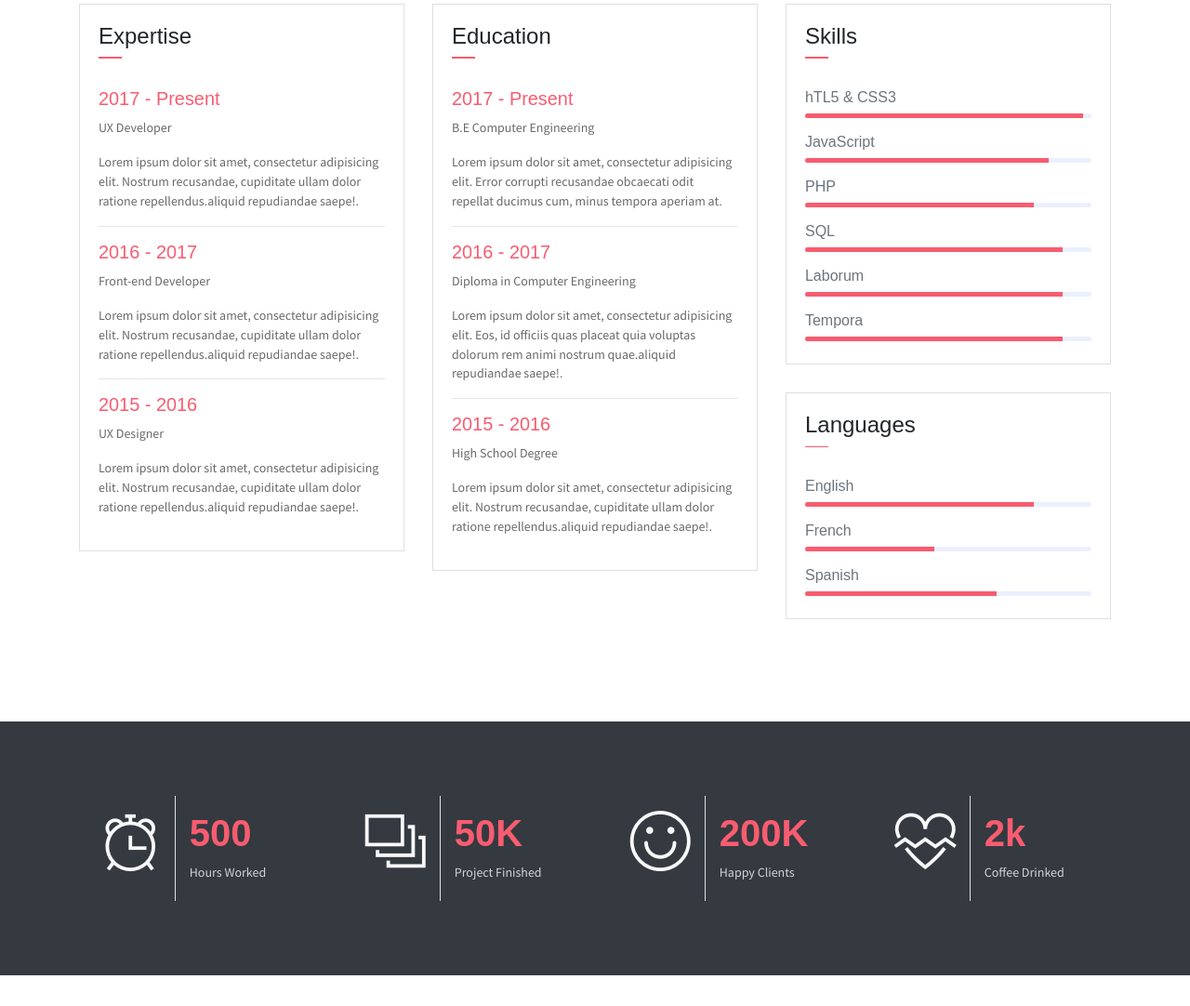
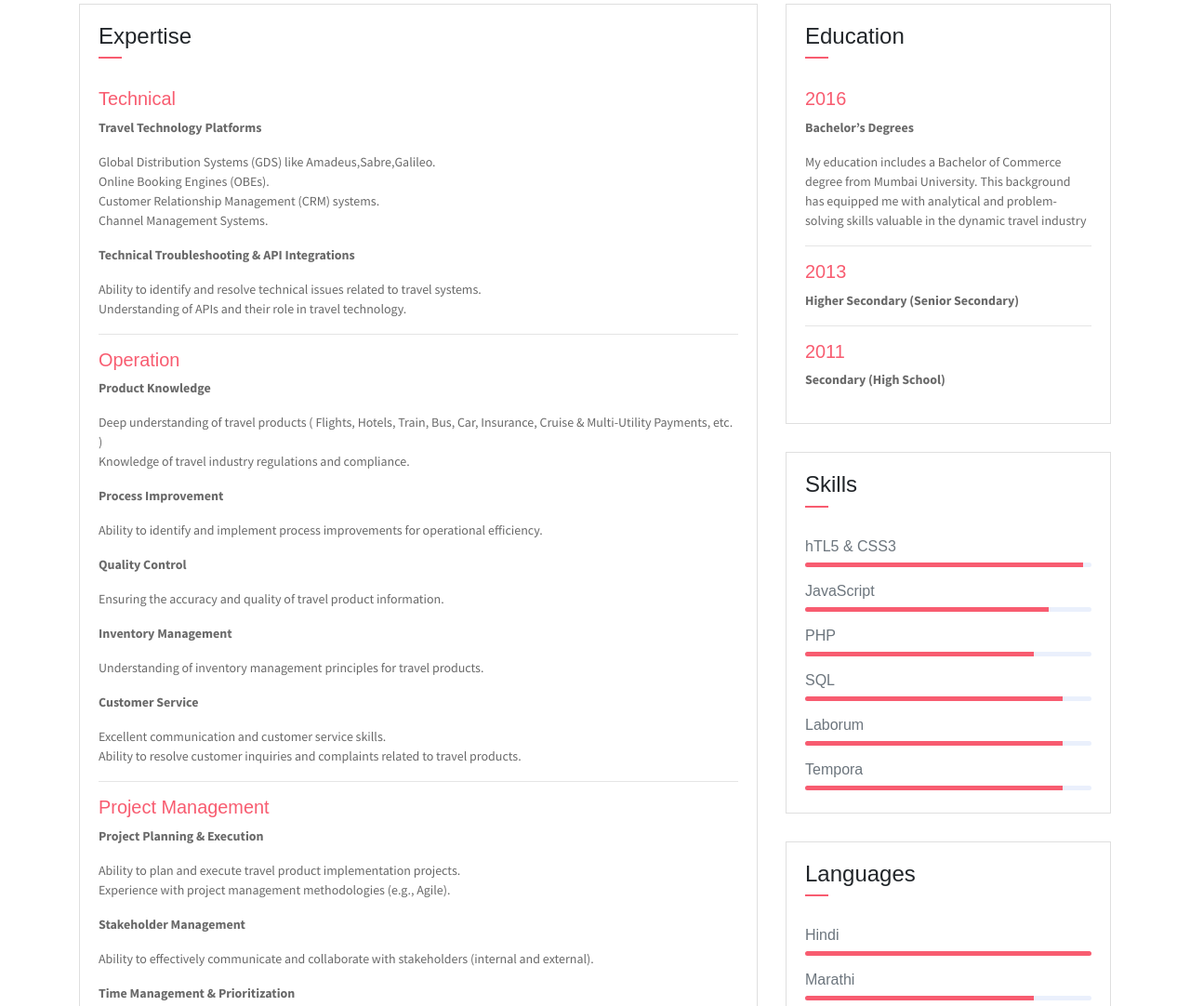
Before and after one commit to ItsYourMiA/miansari-info.github.io, a plain HTML site: page index.html in a window 1280 px wide. Shown: the part 1587-2669 px from the top of the page at 93% size. Drawn offline with Linux system fonts and the light colour scheme; some packages are replaced by stand-ins of ours.

Commit message:
changes and upgrades

```diff
--- a/index.html
+++ b/index.html
@@ -5,9 +5,11 @@
     <meta name="viewport" content="width=device-width, initial-scale=1, shrink-to-fit=no">
     <meta name="description" content="Start your development with MoahmmedIrshad landing page.">
     <meta name="author" content="Devcrud">
-    <title>MohammedIrshad Landing page | Free Bootstrap 4.3.x landing page</title>
+    <title>M!A.Info</title>
     <!-- font icons -->
     <link rel="stylesheet" href="assets/vendors/themify-icons/css/themify-icons.css">
+    <link rel="stylesheet" href="https://cdnjs.cloudflare.com/ajax/libs/font-awesome/6.0.0-beta3/css/all.min.css">
+
     <!-- Bootstrap + MohammedIrshad main styles -->
 	<link rel="stylesheet" href="assets/css/johndoe.css">
 </head>
@@ -18,9 +20,10 @@
             <ul class="social-icons pt-3">
                 <li class="social-item"><a class="social-link text-light" href="https://www.facebook.com/share/1CGf2aA5D8/?mibextid=wwXIfr"><i class="ti-facebook" aria-hidden="true"></i></a></li>
                 <li class="social-item"><a class="social-link text-light" href="https://www.linkedin.com/in/ansari-mohammed-irshad"><i class="ti-linkedin" aria-hidden="true"></i></a></li>
+		<li class="social-item"><a class="social-link text-light" href="#"><i class="fab fa-whatsapp" aria-hidden="true"></i></a></li>
                 <li class="social-item"><a class="social-link text-light" href="https://www.instagram.com/mohd_irshaad/profilecard/?igsh=enVlNnY2NDR0OGM0"><i class="ti-instagram" aria-hidden="true"></i></a></li>
-                <li class="social-item"><a class="social-link text-light" href="#"><i class="ti-github" aria-hidden="true"></i></a></li>
-		<li class="social-item"><a class="social-link text-light" href="#"><i class="ti-twitter" aria-hidden="true"></i></a></li>
+                <li class="social-item"><a class="social-link text-light" href="https://github.com/ItsYourMiA"><i class="ti-github" aria-hidden="true"></i></a></li>
+
             </ul>
             <div class="header-content">
                 <h4 class="header-subtitle" >Hello, I am</h4>
@@ -84,14 +87,14 @@
                     <li><span>Birthdate</span> : 04/14/1995</li>
                     <li><span>Email</span> : mohammedirshad.ansari@hotmail.com</li>
                     <li><span>Phone</span> : + (91) 70585-15970</li>
-                    <li><span>Address</span> :  MJP Nagar Ambernath - 421502,<br> Thane-MH</li>
+                    <li><span>Address</span> :  MJP Nagar Ambernath - 421502,<br> Thane-MH India</li>
                 </ul>
                 <ul class="social-icons pt-3">
-                    <li class="social-item"><a class="social-link" href="#"><i class="ti-facebook" aria-hidden="true"></i></a></li>
-                    <li class="social-item"><a class="social-link" href="#"><i class="ti-twitter" aria-hidden="true"></i></a></li>
-                    <li class="social-item"><a class="social-link" href="#"><i class="ti-google" aria-hidden="true"></i></a></li>
-                    <li class="social-item"><a class="social-link" href="#"><i class="ti-instagram" aria-hidden="true"></i></a></li>
-                    <li class="social-item"><a class="social-link" href="#"><i class="ti-github" aria-hidden="true"></i></a></li>
+                    <li class="social-item"><a class="social-link" href="https://www.facebook.com/share/1CGf2aA5D8/?mibextid=wwXIfr"><i class="ti-facebook" aria-hidden="true"></i></a></li>
+                    <li class="social-item"><a class="social-link" href="https://www.linkedin.com/in/ansari-mohammed-irshad"><i class="ti-linkedin" aria-hidden="true"></i></a></li>
+                    <li class="social-item"><a class="social-link" href="#"><i class="fab fa-whatsapp" aria-hidden="true"></i></a></li>
+                    <li class="social-item"><a class="social-link" href="https://www.instagram.com/mohd_irshaad/profilecard/?igsh=enVlNnY2NDR0OGM0"><i class="ti-instagram" aria-hidden="true"></i></a></li>
+                    <li class="social-item"><a class="social-link" href="https://github.com/ItsYourMiA"><i class="ti-github" aria-hidden="true"></i></a></li>
                 </ul>
             </div>
             <div class="col-lg-4 about-card">
@@ -133,7 +136,7 @@
         <div class="container">
             <h2 class="mb-5"><span class="text-danger">My</span> Resume</h2>
             <div class="row">
-                <div class="col-md-6 col-lg-4">
+                <div class="col-md-6 col-lg-8">
                     <div class="card">
                        <div class="card-header">
                             <div class="mt-2">
@@ -142,22 +145,69 @@
                             </div>
                         </div>
                         <div class="card-body">
-                            <h6 class="title text-danger">2017 - Present</h6>
-                            <P>UX Developer</P>
-                            <P class="subtitle">Lorem ipsum dolor sit amet, consectetur adipisicing elit. Nostrum recusandae, cupiditate ullam dolor ratione repellendus.aliquid repudiandae saepe!.</P>
+
+                            <h6 class="title text-danger">Technical</h6>
+                            <P><b>Travel Technology Platforms</b></P>
+                            <P class="subtitle">
+				Global Distribution Systems (GDS) like Amadeus,Sabre,Galileo.<br>
+				Online Booking Engines (OBEs).<br>
+				Customer Relationship Management (CRM) systems.<br>
+				Channel Management Systems.</P>
+                            <P><b>Technical Troubleshooting & API Integrations</b></P>
+
+                            <P class="subtitle">
+				Ability to identify and resolve technical issues related to travel systems.<br>
+				Understanding of APIs and their role in travel technology.</P>
                             <hr>
-                            <h6 class="title text-danger">2016 - 2017</h6>
-                            <P>Front-end Developer</P>
-                            <P class="subtitle">Lorem ipsum dolor sit amet, consectetur adipisicing elit. Nostrum recusandae, cupiditate ullam dolor ratione repellendus.aliquid repudiandae saepe!.</P>
+
+
+                            <h6 class="title text-danger">Operation</h6>
+
+                            <P><b>Product Knowledge</b></P>
+                            <P class="subtitle">
+				Deep understanding of travel products ( Flights, Hotels, Train, Bus, Car, Insurance, Cruise & Multi-Utility Payments, etc. )<br>
+				Knowledge of travel industry regulations and compliance.
+
+                            <P><b>Process Improvement</b></P>
+                            <P class="subtitle">
+				Ability to identify and implement process improvements for operational efficiency.
+
+                            <P><b>Quality Control</b></P>
+                            <P class="subtitle">
+				Ensuring the accuracy and quality of travel product information.
+
+                            <P><b>Inventory Management</b></P>
+                            <P class="subtitle">
+				Understanding of inventory management principles for travel products.
+
+                            <P><b>Customer Service</b></P>
+                            <P class="subtitle">
+				Excellent communication and customer service skills.<br>
+				Ability to resolve customer inquiries and complaints related to travel products.
                             <hr>
-                            <h6 class="title text-danger">2015 - 2016</h6>
-                            <P>UX Designer</P>
-                            <P class="subtitle">Lorem ipsum dolor sit amet, consectetur adipisicing elit. Nostrum recusandae, cupiditate ullam dolor ratione repellendus.aliquid repudiandae saepe!.</P>
+
+                            <h6 class="title text-danger">Project Management</h6>
+                            <P><b>Project Planning & Execution</b></P>
+                            <P class="subtitle">
+				Ability to plan and execute travel product implementation projects.<br>
+				Experience with project management methodologies (e.g., Agile).
+
+                            <P><b>Stakeholder Management</b></P>
+                            <P class="subtitle">
+				Ability to effectively communicate and collaborate with stakeholders (internal and external).
+
+                            <P><b>Time Management & Prioritization</b></P>
+                            <P class="subtitle">
+				Strong time management and prioritization skills to meet deadlines.<br><br>
+
+
+
                         </div>
                     </div>
                 </div>
-                <div class="col-md-6 col-lg-4">
-                    <div class="card">
+
+                <div class="col-lg-4">
+		                    <div class="card">
                        <div class="card-header">
                             <div class="mt-2">
                                 <h4>Education</h4>
@@ -165,22 +215,18 @@
                             </div>
                         </div>
                         <div class="card-body">
-                            <h6 class="title text-danger">2017 - Present</h6>
-                            <P>B.E Computer Engineering</P>
-                            <P class="subtitle">Lorem ipsum dolor sit amet, consectetur adipisicing elit. Error corrupti recusandae obcaecati odit repellat ducimus cum, minus tempora aperiam at.</P>
+                            <h6 class="title text-danger">2016</h6>
+                            <P><b>Bachelor’s Degrees</b></P>
+                            <P class="subtitle">My education includes a Bachelor of Commerce degree from Mumbai University. This background has equipped me with analytical and problem-solving skills valuable in the dynamic travel industry</P>
                             <hr>
-                            <h6 class="title text-danger">2016 - 2017</h6>
-                            <P>Diploma in Computer Engineering</P>
-                            <P class="subtitle">Lorem ipsum dolor sit amet, consectetur adipisicing elit. Eos, id officiis quas placeat quia voluptas dolorum rem animi nostrum quae.aliquid repudiandae saepe!.</P>
+                            <h6 class="title text-danger">2013</h6>
+                            <P><b>Higher Secondary (Senior Secondary)</b></P>
                             <hr>
-                            <h6 class="title text-danger">2015 - 2016</h6>
-                            <P>High School Degree</P>
-                            <P class="subtitle">Lorem ipsum dolor sit amet, consectetur adipisicing elit. Nostrum recusandae, cupiditate ullam dolor ratione repellendus.aliquid repudiandae saepe!.</P>
+                            <h6 class="title text-danger">2011</h6>
+                            <P><b>Secondary (High School)</b></P>
 
                         </div>
                     </div>
-                </div>
-                <div class="col-lg-4">
                     <div class="card">
                        <div class="card-header">
                             <div class="pull-left">
@@ -223,17 +269,17 @@
                             </div>
                         </div>
                         <div class="card-body pb-2">
-                           <h6>English</h6>
+                           <h6>Hindi</h6>
+                            <div class="progress mb-3">
+                                <div class="progress-bar bg-danger" role="progressbar" style="width: 100%" aria-valuenow="25" aria-valuemin="0" aria-valuemax="100"></div>
+                            </div>
+                            <h6>Marathi</h6>
                             <div class="progress mb-3">
                                 <div class="progress-bar bg-danger" role="progressbar" style="width: 80%" aria-valuenow="25" aria-valuemin="0" aria-valuemax="100"></div>
                             </div>
-                            <h6>French</h6>
+                            <h6>English</h6>
                             <div class="progress mb-3">
-                                <div class="progress-bar bg-danger" role="progressbar" style="width: 45%" aria-valuenow="25" aria-valuemin="0" aria-valuemax="100"></div>
-                            </div>
-                            <h6>Spanish</h6>
-                            <div class="progress mb-3">
-                                <div class="progress-bar bg-danger" role="progressbar" style="width: 67%" aria-valuenow="50" aria-valuemin="0" aria-valuemax="100"></div>
+                                <div class="progress-bar bg-danger" role="progressbar" style="width: 70%" aria-valuenow="50" aria-valuemin="0" aria-valuemax="100"></div>
                             </div>
                         </div>
                     </div>
```
